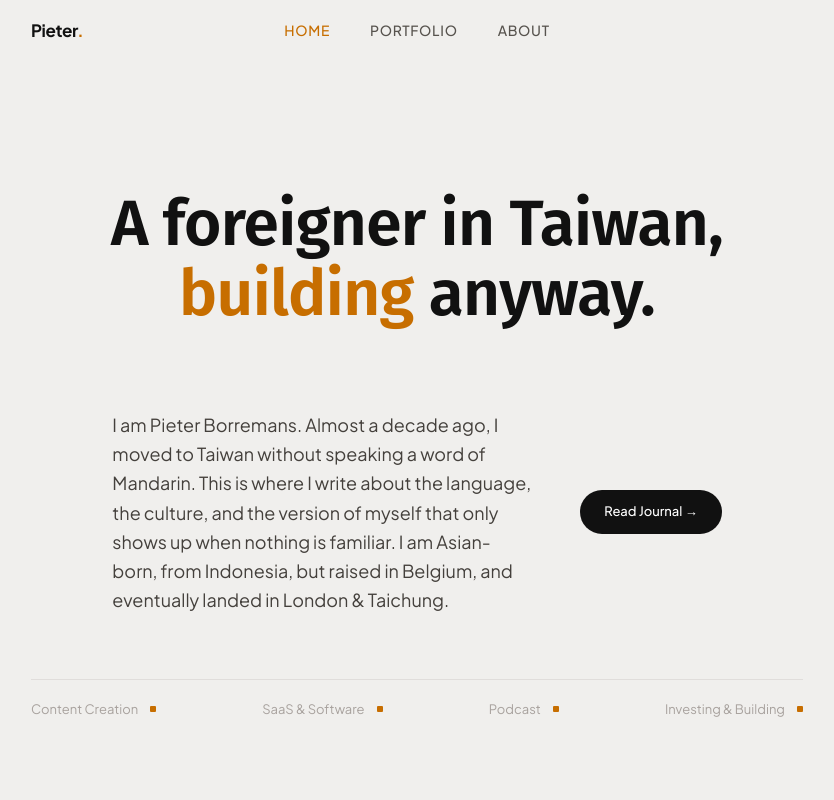
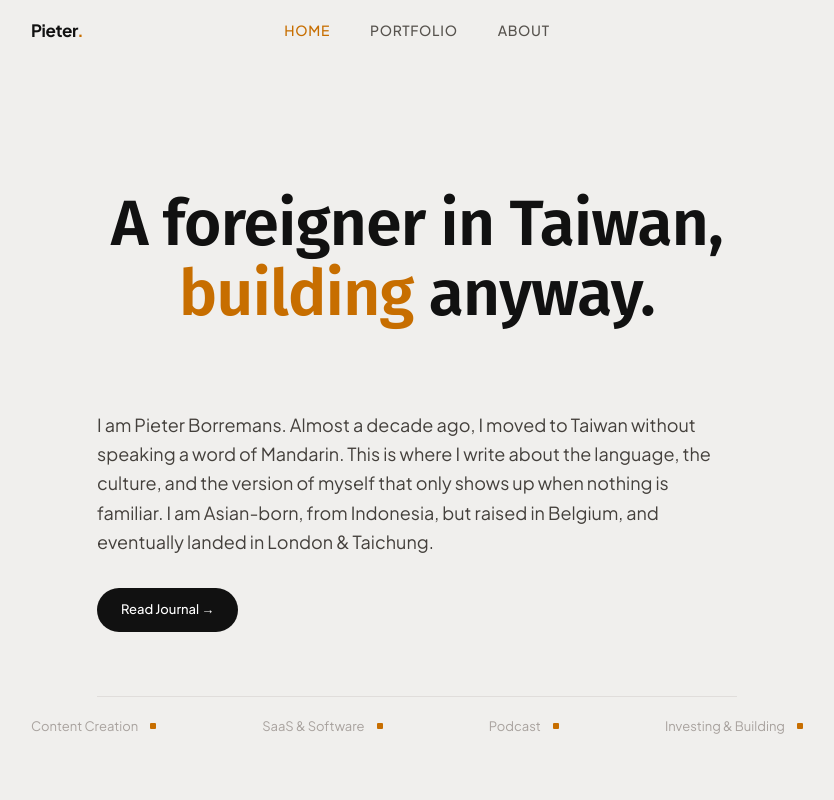
Before and after one commit to sillyledger/personal, a Next.js app: page / in a window 1280 px wide. Shown: the top 800 px of the page, without its empty margins (223-1057 px from the left). Built offline with nearby package versions, Linux system fonts and the light colour scheme.

Commit message:
Update Hero.tsx

```diff
--- a/components/Hero.tsx
+++ b/components/Hero.tsx
@@ -6,8 +6,8 @@ export default function Hero() {
       <h1 className="font-display text-[clamp(60px,5vw,72px)] font-semibold leading-[1.1] tracking-[-0.01em] text-[#111] mb-20">
         A foreigner in Taiwan, <span className="text-accent">building</span> anyway.
       </h1>
-      <div className="flex items-center gap-12 pb-16 border-b border-stone-300/60 w-full justify-center">
-        <p className="text-[18px] text-stone-700 leading-relaxed max-w-[420px] text-left">
+      <div className="flex flex-col items-start gap-8 pb-16 border-b border-stone-300/60 w-full max-w-[640px] mx-auto text-left">
+        <p className="text-[18px] text-stone-700 leading-relaxed">
           I am Pieter Borremans. Almost a decade ago, I moved to Taiwan without
           speaking a word of Mandarin. This is where I write about the
           language, the culture, and the version of myself that only shows up
```
